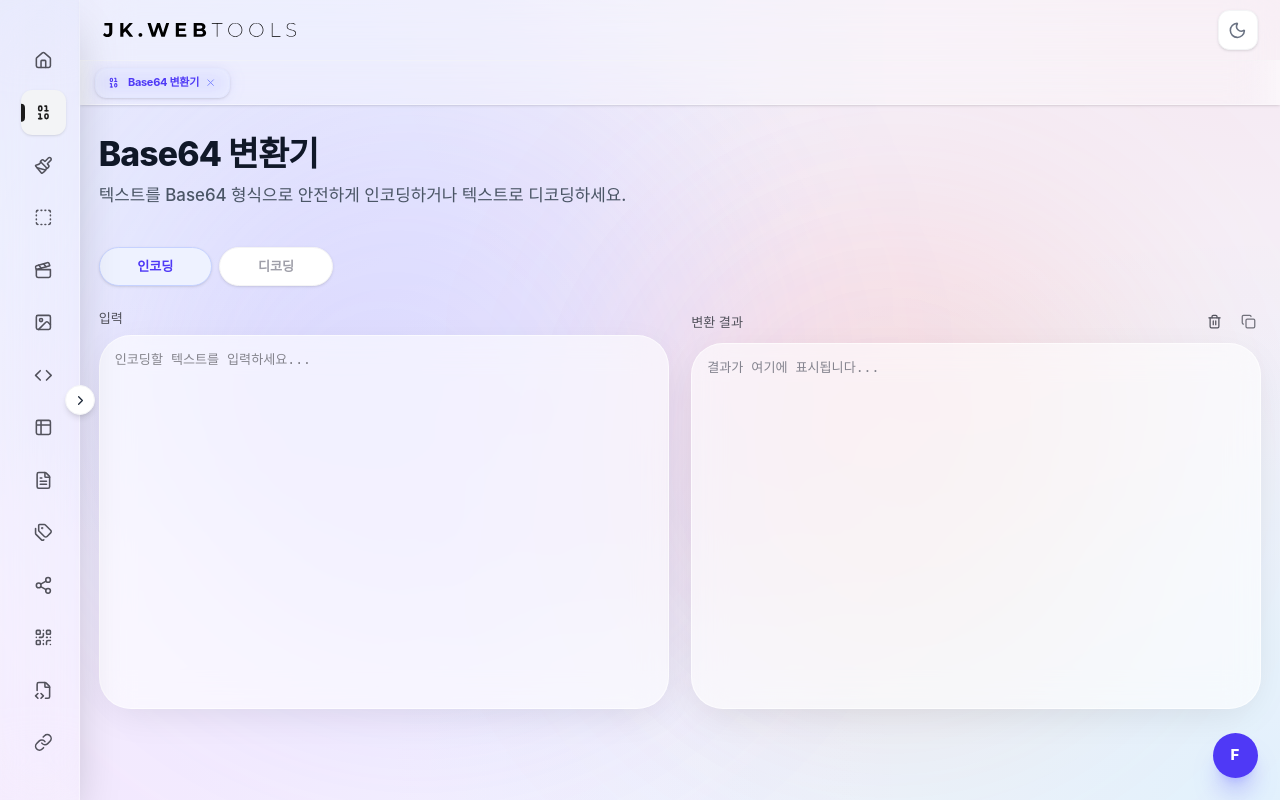
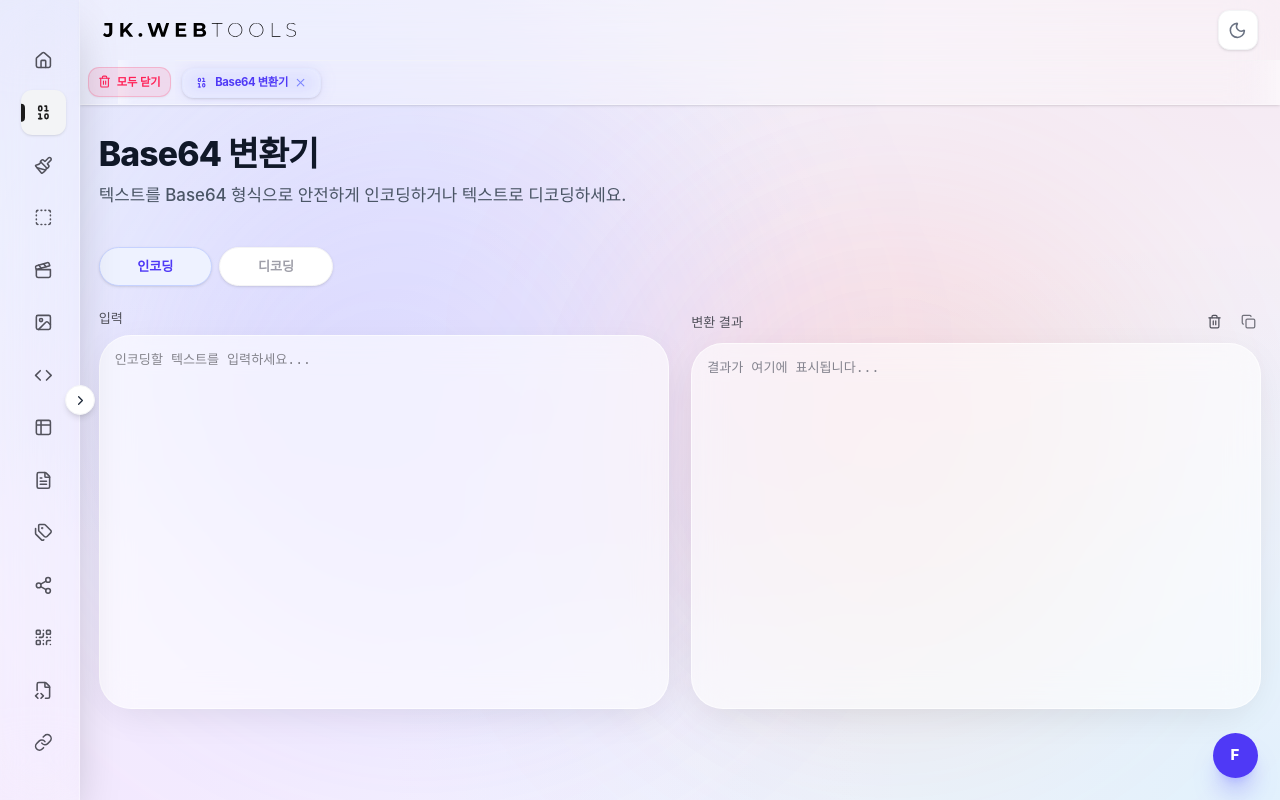
Before and after one commit to lebass98/web_guide, a Next.js app: page /tools/base64 in a window 1280 px wide. Built offline with nearby package versions, Linux system fonts and the light colour scheme; a web font is replaced by a local one.

Commit message:
feat: 상단 탭 메뉴 맨 좌측 '모두 닫기' 버튼 추가

```diff
--- a/src/components/layout/TabList.tsx
+++ b/src/components/layout/TabList.tsx
@@ -1,20 +1,31 @@
 "use client";
 
 import Link from "next/link";
-import { X } from "lucide-react";
+import { X, Trash2 } from "lucide-react";
 import { useTabs } from "@/components/providers/TabProvider";
 import { cn } from "@/lib/utils";
 import { TOOL_ITEMS } from "@/lib/constants";
 import { motion } from "framer-motion";
 
 export function TabList() {
-    const { tabs, activeTabPath, removeTab } = useTabs();
+    const { tabs, activeTabPath, removeTab, removeAllTabs } = useTabs();
 
     if (tabs.length === 0) return null;
 
     return (
-        <div className="relative h-12 flex-1 min-w-0 after:absolute after:right-0 after:top-0 after:bottom-0 after:w-8 after:bg-gradient-to-l after:from-white/40 dark:after:from-zinc-950/40 after:to-transparent after:pointer-events-none before:absolute before:left-0 before:top-0 before:bottom-0 before:w-4 before:bg-gradient-to-r before:from-white/40 dark:before:from-zinc-950/40 before:to-transparent before:pointer-events-none before:z-10 after:z-10">
-            <div className="flex items-center gap-2 px-4 h-full overflow-x-auto no-scrollbar bg-transparent border-t border-gray-100/50 dark:border-zinc-800/50 snap-x snap-proximity touch-pan-x">
+        <div className="relative h-12 flex-1 min-w-0 flex items-center after:absolute after:right-0 after:top-0 after:bottom-0 after:w-8 after:bg-gradient-to-l after:from-white/40 dark:after:from-zinc-950/40 after:to-transparent after:pointer-events-none before:absolute before:left-10 before:top-0 before:bottom-0 before:w-4 before:bg-gradient-to-r before:from-white/40 dark:before:from-zinc-950/40 before:to-transparent before:pointer-events-none before:z-10 after:z-10">
+            {/* 맨 좌측 '모두 닫기' 버튼 */}
+            <button
+                onClick={removeAllTabs}
+                title="모든 탭 닫기"
+                className="flex items-center gap-1.5 h-8 px-2.5 ml-2 mr-1 rounded-xl text-xs font-bold text-rose-500 hover:text-rose-600 dark:text-rose-400 dark:hover:text-rose-300 bg-rose-500/10 hover:bg-rose-500/20 transition-all shrink-0 border border-rose-500/20 shadow-xs active:scale-95 z-20"
+            >
+                <Trash2 className="w-3.5 h-3.5" />
+                <span className="hidden sm:inline whitespace-nowrap">모두 닫기</span>
+            </button>
+
+            {/* 탭 목록 */}
+            <div className="flex items-center gap-2 px-2 h-full overflow-x-auto no-scrollbar bg-transparent border-t border-gray-100/50 dark:border-zinc-800/50 snap-x snap-proximity touch-pan-x flex-1">
                 {tabs.map((tab) => {
                     const isActive = activeTabPath === tab.path;
                     const toolInfo = TOOL_ITEMS.find((t) => t.id === tab.id);
@@ -43,7 +54,7 @@ export function TabList() {
                             >
                                 {Icon && <Icon className={cn("w-3.5 h-3.5 shrink-0", isActive ? "text-indigo-600 dark:text-indigo-400" : "text-zinc-400 dark:text-zinc-500")} />}
                                 <span className={cn(
-                                    "text-[11px] font-bold whitespace-nowrap tracking-tight transition-colors",
+                                    "text-xs font-bold whitespace-nowrap tracking-tight transition-colors",
                                     isActive ? "text-indigo-600 dark:text-indigo-400" : "text-zinc-500 dark:text-zinc-400"
                                 )}>
                                     {tab.label}
@@ -63,7 +74,7 @@ export function TabList() {
                                         : "text-zinc-400 hover:text-zinc-600 dark:text-zinc-500 dark:hover:text-zinc-300 hover:bg-gray-200/50 dark:hover:bg-zinc-700/50"
                                 )}
                             >
-                                <X className="w-3 h-3" />
+                                <X className="w-3.5 h-3.5" />
                             </button>
 
                             {/* Subtle Active Glow */}
--- a/src/components/providers/TabProvider.tsx
+++ b/src/components/providers/TabProvider.tsx
@@ -15,6 +15,7 @@ interface TabContextType {
     activeTabPath: string;
     addTab: (path: string) => void;
     removeTab: (path: string) => void;
+    removeAllTabs: () => void;
     toolStates: Record<string, any>;
     setToolState: (path: string, state: any) => void;
 }
@@ -81,6 +82,11 @@ export function TabProvider({ children }: { children: React.ReactNode }) {
         });
     };
 
+    const removeAllTabs = () => {
+        setTabs([]);
+        router.push("/");
+    };
+
     const setToolState = (path: string, state: any) => {
         setToolStates((prev) => {
             const current = prev[path];
@@ -96,6 +102,7 @@ export function TabProvider({ children }: { children: React.ReactNode }) {
                 activeTabPath: pathname,
                 addTab,
                 removeTab,
+                removeAllTabs,
                 toolStates,
                 setToolState,
             }}
```
